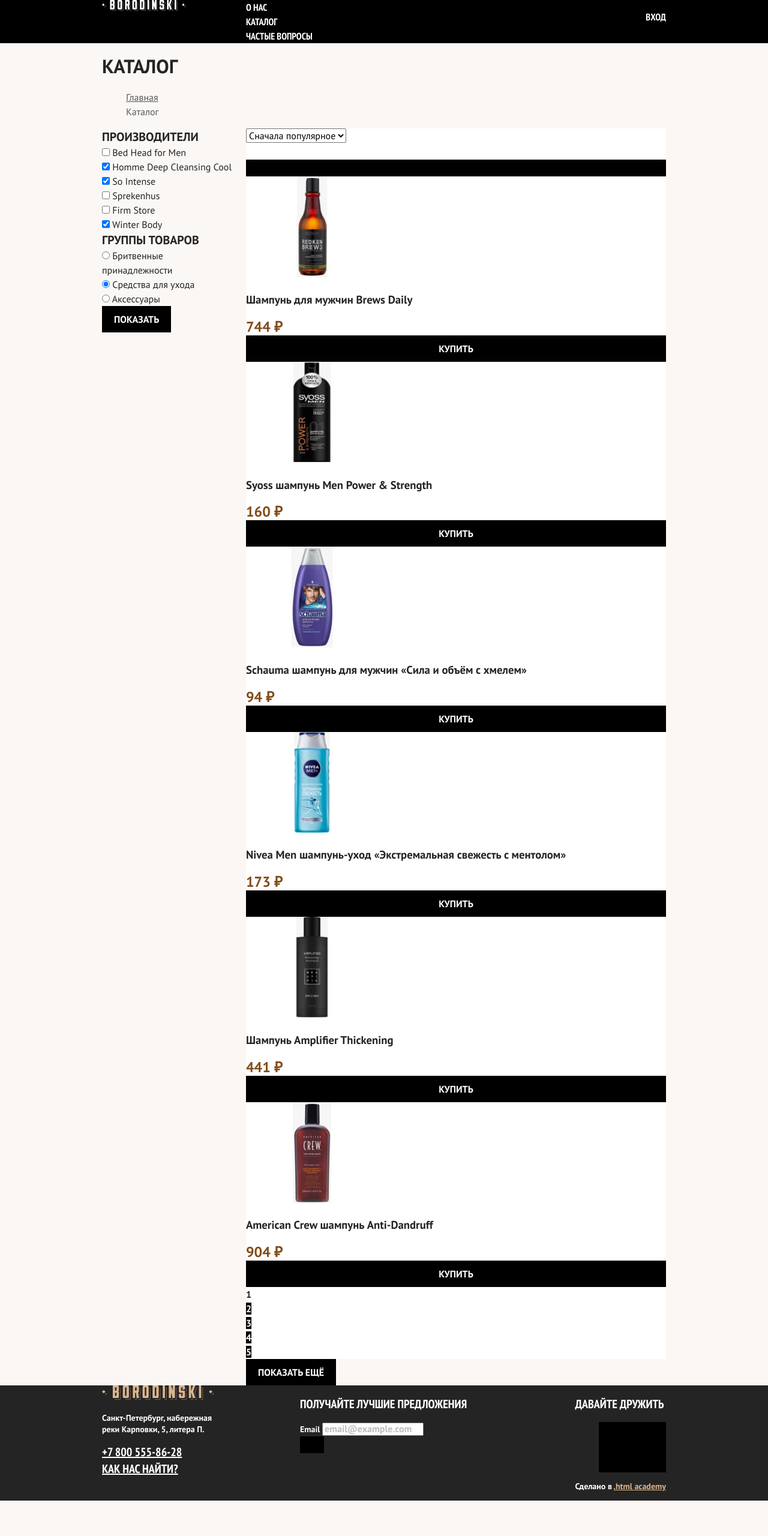
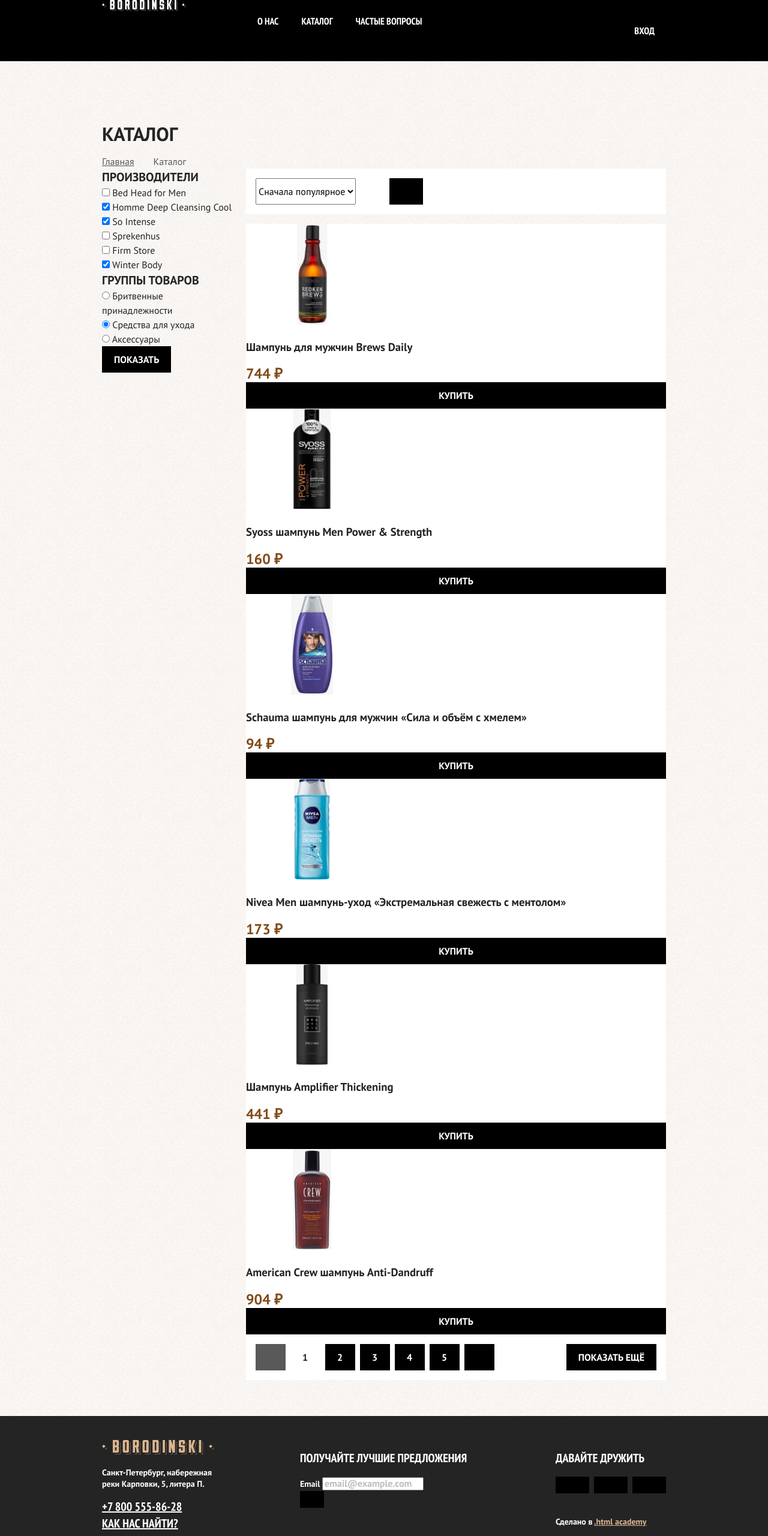
Before and after one commit to webwaffe/barbershop3, a plain HTML site: page catalog.html in a window 1280 px wide. Shown: the whole page at 60% size. Before the commit the page ends 2501 px from the top, so only its background shows below. Drawn offline with Linux system fonts and the light colour scheme.

Commit message:
Добавляет микростеки главной страницы и страницы каталога

```diff
--- a/catalog.html
+++ b/catalog.html
@@ -187,6 +187,7 @@
                   <a class="product-card-button button" href="#">Купить</a>
                 </li>
               </ul>
+              <div class="pagination-container">
                 <ul class="pagination">
                   <li class="pagination-item">
                     <a class="pagination-link pagination-prev pagination-disabled">
@@ -215,6 +216,7 @@
                   </li>
                 </ul>
                 <button class="button pagination-show-more" type="button">Показать ещё</button>
+              </div>
             </section>
             </div>
           </div>
--- a/css/style.css
+++ b/css/style.css
@@ -112,6 +112,8 @@ img {
 
 
 .navigation-list {
+  display: flex;
+  flex-wrap: wrap;
   width: 430px;
   margin: 0;
   padding: 0;
@@ -124,7 +126,10 @@ img {
   list-style: none;
 }
 
+
 .navigation-link {
+  display: block;
+  padding: 24px 19px;
   font-family: "PT Sans Narrow", Arial, sans-serif;
   color: inherit;
   font-size: 16px;
@@ -133,6 +138,11 @@ img {
   line-height: 22px;
   text-decoration: none;
   text-transform: uppercase;
+}
+
+.navigation-user .navigation-link {
+  min-width: 16px;
+  min-height: 22px;
 }
 
 .main-index {
@@ -146,11 +156,22 @@ img {
 .page-container {
   width: 940px;
   margin: 0 auto;
+  padding-top: 64px;
+  padding-bottom: 60px;
 }
 
 .logo {
   display: block;
   margin: 0 auto;
+  margin-bottom: 64px;
+}
+
+.advantages {
+  margin-bottom: 58px;
+}
+
+.advantages-description {
+  margin: 0;
 }
 
 .advantages-list {
@@ -173,9 +194,12 @@ img {
   font-weight: 700;
   line-height: 35px;
   text-transform: uppercase;
+  margin: 0;
+  margin-bottom: 56px;
 }
 
-.advantages-title {
+.advantages-description {
+  margin: 0;
   font-size: 16px;
   font-weight: 400;
   line-height: 24px;
@@ -184,11 +208,17 @@ img {
 .index-columns {
   display: flex;
   justify-content: space-between;
-  padding: 0 40px;
+  padding: 40px;
   color: #242424;
   background-color: #fbf7f4;
   background-image: url("../images/index-column-pattern.jpg");
+  margin-bottom: 32px;
 }
+
+.index-columns:last-child {
+  margin-bottom: 0;
+}
+
 
 .services-list {
   list-style: none;
@@ -207,6 +237,8 @@ img {
   font-size: 32px;
   font-weight: 700;
   line-height: 35px;
+  margin-top: 0;
+  margin-bottom: 28px;
 }
 
 .services-name {
@@ -233,6 +265,8 @@ img {
   font-weight: 700;
   line-height: 35px;
   text-transform: uppercase;
+  margin-top: 0;
+  margin-bottom: 28px;
 }
 
 .slider-pagination {
@@ -253,6 +287,8 @@ img {
   font-weight: 700;
   line-height: 35px;
   text-transform: uppercase;
+  margin-top: 0;
+  margin-bottom: 28px;
 }
 
 .contacts-subtitle {
@@ -298,6 +334,8 @@ img {
   font-weight: 700;
   line-height: 35px;
   text-transform: uppercase;
+  margin-top: 0;
+  margin-bottom: 28px;
 }
 
 .appointment p {
@@ -306,7 +344,6 @@ img {
   font-weight: 400;
   line-height: 19px;
 }
-
 
 .appointment label {
   color: #242424;
@@ -325,7 +362,10 @@ img {
 }
 
 .main-inner {
-	background-color: #FBF7F4;
+  color: #242424;
+  background-color: #fbf7f4;
+  background-image: url("../images/index-column-pattern.jpg");
+  padding-top: 40px;
 }
 
 .inner-header-title {
@@ -333,15 +373,21 @@ img {
 	font-size: 32px;
 	line-height: 35px;
 	text-transform: uppercase;
+  margin-top: 0;
+  margin-bottom: 16px;
 }
 
 .breadcrumbs {
   color: #242424;
   list-style: none;
+  margin: 0;
+  padding: 0;
+  display: flex;
+  flex-wrap: wrap;
 }
 
-
 .breadcrumbs-link {
+  margin-right: 32px;
   color: #595959;
 }
 
@@ -386,6 +432,14 @@ img {
 .sorting-container {
   color: #000000;
   background-color: #ffffff;
+  display: flex;
+  margin-bottom: 16px;
+  padding: 16px;
+}
+
+.sorting-container .button {
+  width: 56px;
+  height: 44px;
 }
 
 .product-list {
@@ -415,7 +469,14 @@ img {
   text-transform: uppercase;
 }
 
+.pagination-container {
+  display: flex;
+  padding: 16px;
+  background-color: #ffffff;
+}
+
 .pagination {
+  display: flex;
   background-color: #ffffff;
   list-style: none;
   margin: 0;
@@ -423,11 +484,21 @@ img {
 }
 
 .pagination-link {
+  display: block;
+  box-sizing: border-box;
+  width: 50px;
+  height: 44px;
+  padding: 14px 20px;
+  line-height: 16px;
+  font-weight: 700;
   color: #ffffff;
   background-color: #000000;
   text-decoration: none;
-  line-height: 16px;
-  font-weight: 700;
+}
+
+
+.pagination-item:not(:last-child) {
+  margin-right: 8px;
 }
 
 .pagination-current {
@@ -439,12 +510,17 @@ img {
   background-color: #595959;
 }
 
+.pagination-show-more {
+  margin-left: auto;
+}
 
 .page-footer-container {
   display: flex;
   width: 940px;
   margin: 0 auto;
+  padding: 40px 0;
 }
+
 .page-footer {
   font-size: 14px;
   font-weight: 700;
@@ -453,7 +529,7 @@ img {
 }
 
 .page-footer-title {
-  font-family: 'PT Sans Narrow';
+  font-family: "PT Sans Narrow";
   color: #ffffff;
   font-size: 20px;
   font-weight: 700;
@@ -490,7 +566,7 @@ img {
 }
 
 .footer-contacts-address-phone {
-  font-family: 'PT Sans Narrow';
+  font-family: "PT Sans Narrow";
   color: #ffffff;
   font-size: 20px;
   font-weight: 700;
@@ -500,7 +576,7 @@ img {
 }
 
 .footer-contacts-map-link {
-  font-family: 'PT Sans Narrow';
+  font-family: "PT Sans Narrow";
   color: #ffffff;
   font-size: 20px;
   font-weight: 700;
@@ -517,10 +593,25 @@ img {
 }
 
 .footer-social-list {
+  display: flex;
+  flex-wrap: wrap;
   list-style: none;
+  margin: 0;
+  padding: 0;
 }
 
 .footer-social {
   margin-left: auto;
   max-width: 190px;
 }
+
+.footer-social-item {
+  width: 56px;
+  height: 44px;
+  margin-right: 8px;
+  margin-bottom: 8px;
+}
+
+.footer-social-item:nth-child(3n) {
+  margin-right: 0;
+}
```
Lines whose indentation alone changed are shown as unchanged.
